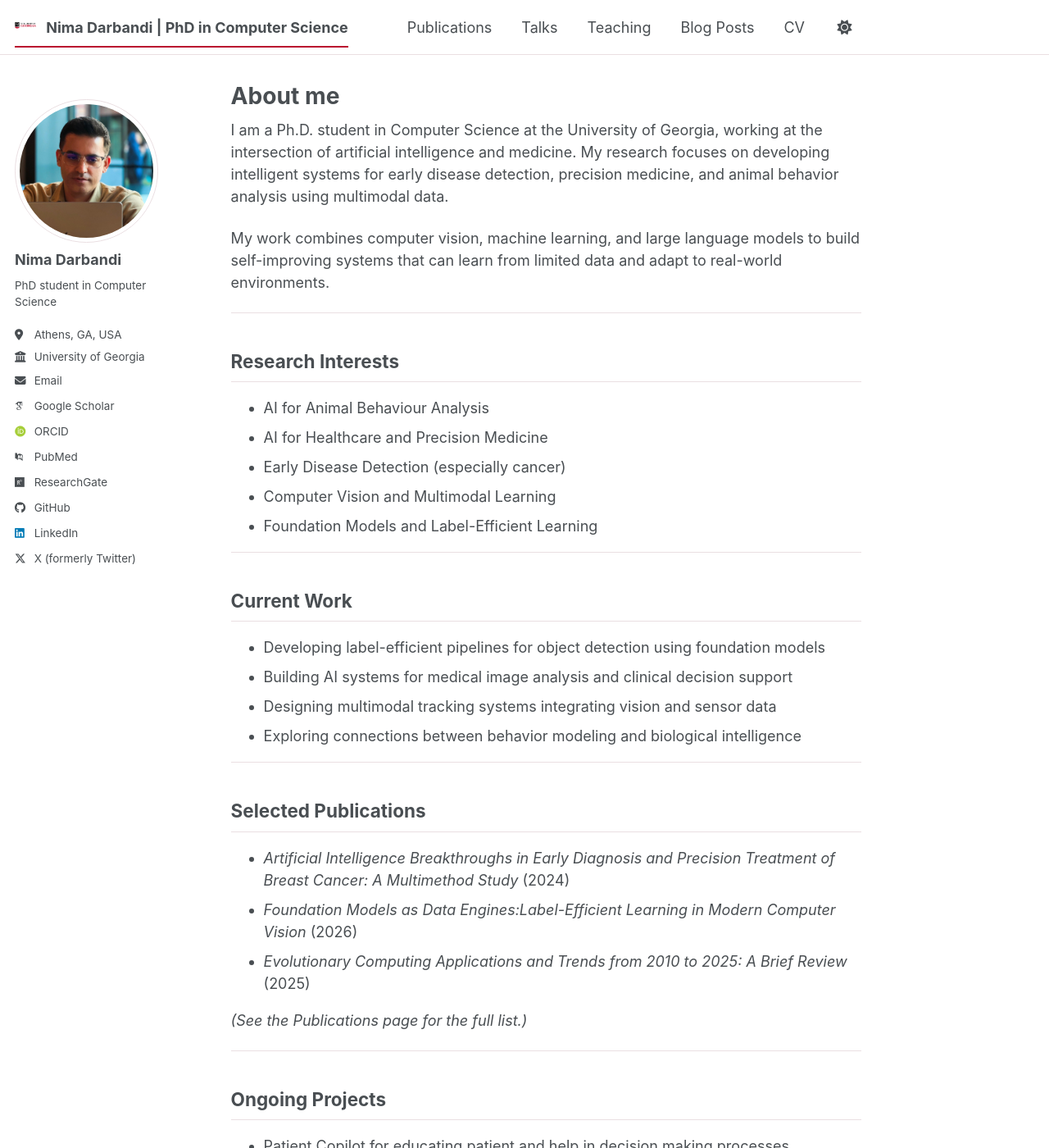
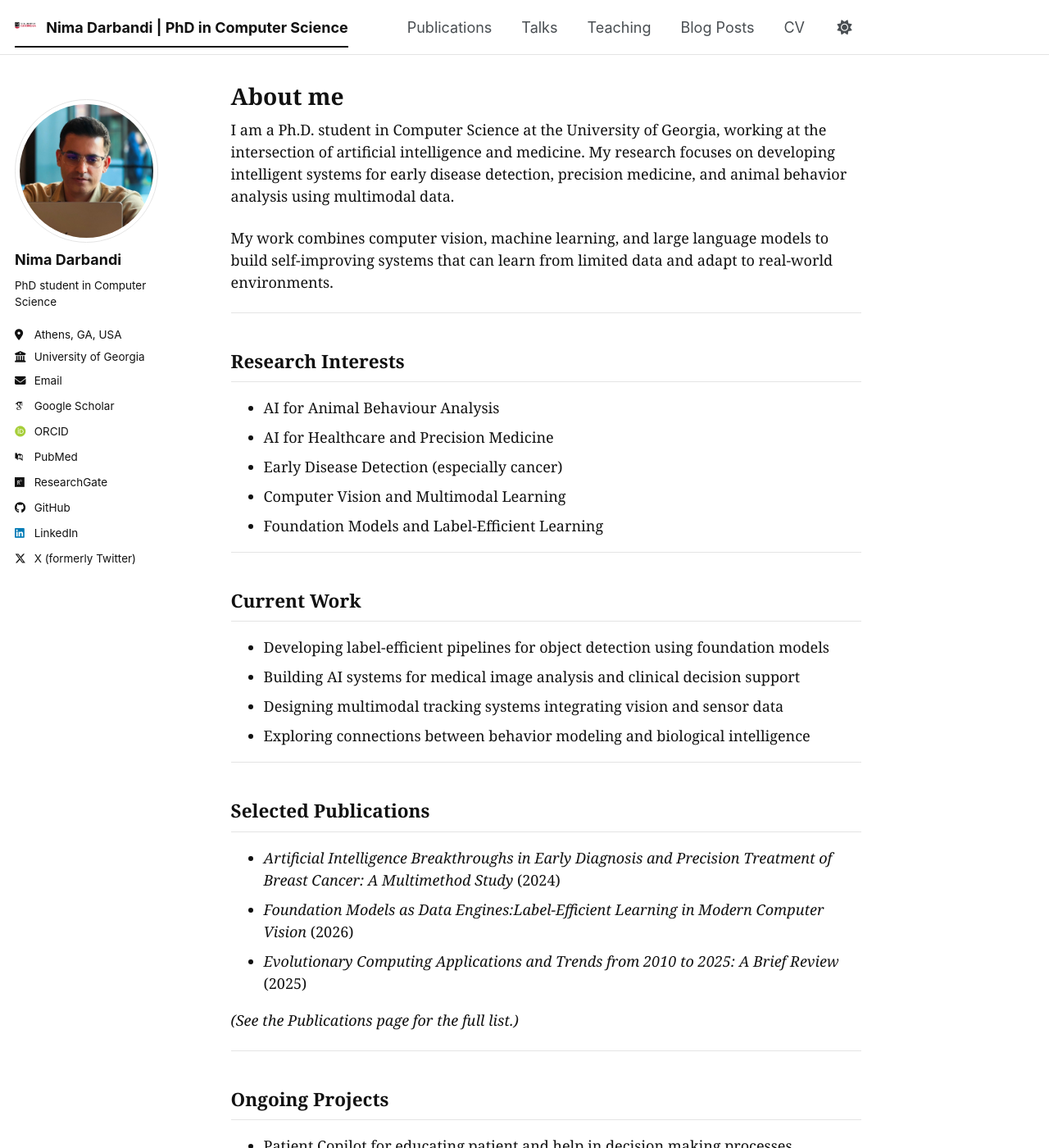
Before and after one commit to nimadarbandi/nimadarbandi.github.io, a Jekyll site: the page built from _pages/about.md, in a window 1280 px wide and 1400 px high. Shown: the whole window at 82% size. Built offline with Jekyll 4.4.1, drawn with Linux system fonts in a browser that asks for light colours; some web fonts are replaced; a script bundle is joined from its source files by our own code; library files that are not in the unit come from our copies.

Commit message:
uga theme

```diff
--- a/_includes/footer.html
+++ b/_includes/footer.html
@@ -20,6 +20,12 @@
 {% endif %}
 
 <div class="page__footer-copyright">
+  <div class="page__footer-brand">
+    <img
+      class="footer__uga-logo"
+      src="{{ '/images/UGA.png' | relative_url }}"
+      alt="UGA logo">
+  </div>
   &copy; {{ site.time | date: '%Y' }} {{ site.name | default: site.title }}, {{ site.data.ui-text[site.locale].powered_by | default: "Powered by" }} <a href="https://jekyllrb.com" rel="nofollow">Jekyll</a> &amp; <a href="https://github.com/academicpages/academicpages.github.io">AcademicPages</a>, a fork of <a href="https://mademistakes.com/work/minimal-mistakes-jekyll-theme/" rel="nofollow">Minimal Mistakes</a>.<br />
   Site last updated {{ "now" | date: '%Y-%m-%d' }}
 </div>
--- a/_includes/head/custom.html
+++ b/_includes/head/custom.html
@@ -10,28 +10,44 @@
 <link rel="icon" type="image/png" href="{{ '/images/favicon-192x192.png' | relative_url }}" sizes="192x192"/>
 <link rel="manifest" href="{{ '/images/manifest.json' | relative_url }}"/>
 <link rel="icon" href="/images/favicon.ico"/>
-<meta name="theme-color" content="#BA0C2F"/>
+<meta name="theme-color" content="#111111"/>
 
 <style>
   :root {
-    --global-base-color: #BA0C2F;
-    --global-link-color: #BA0C2F;
-    --global-link-color-hover: #8E0B26;
-    --global-link-color-visited: #7A0019;
-    --global-masthead-link-color-hover: #BA0C2F;
-    --global-footer-bg-color: #f6f3f4;
-    --global-border-color: #eadfe2;
+    --global-base-color: #111111;
+    --global-link-color: #1a1a1a;
+    --global-link-color-hover: #000000;
+    --global-link-color-visited: #2f2f2f;
+    --global-masthead-link-color-hover: #000000;
+    --global-text-color: #111111;
+    --global-footer-bg-color: #f5f5f5;
+    --global-border-color: #e4e4e4;
   }
 
   html[data-theme="dark"] {
-    --global-base-color: #BA0C2F;
-    --global-link-color: #d84f70;
-    --global-link-color-hover: #ef6f8d;
-    --global-link-color-visited: #c84566;
-    --global-masthead-link-color-hover: #d84f70;
+    --global-base-color: #d9d9d9;
+    --global-link-color: #e6e6e6;
+    --global-link-color-hover: #ffffff;
+    --global-link-color-visited: #d9d9d9;
+    --global-masthead-link-color-hover: #ffffff;
     --global-bg-color: #1b1b1b;
     --global-footer-bg-color: #151515;
-    --global-border-color: #3b3134;
+    --global-border-color: #363636;
+  }
+
+  body,
+  button,
+  input,
+  select,
+  textarea {
+    font-family: Georgia, "Times New Roman", Times, serif;
+  }
+
+  h1, h2, h3, h4, h5, h6,
+  .masthead,
+  .archive__item-title,
+  .page__title {
+    font-family: Georgia, "Times New Roman", Times, serif;
   }
 
   .masthead__uga-logo {
@@ -40,6 +56,18 @@
     object-fit: contain;
     vertical-align: text-bottom;
     margin-right: 8px;
+  }
+
+  .footer__uga-logo {
+    width: 28px;
+    height: 28px;
+    object-fit: contain;
+    vertical-align: middle;
+    margin-right: 8px;
+  }
+
+  .page__footer-brand {
+    margin-bottom: 0.5rem;
   }
 
   .masthead__menu-item.selected a {
```
